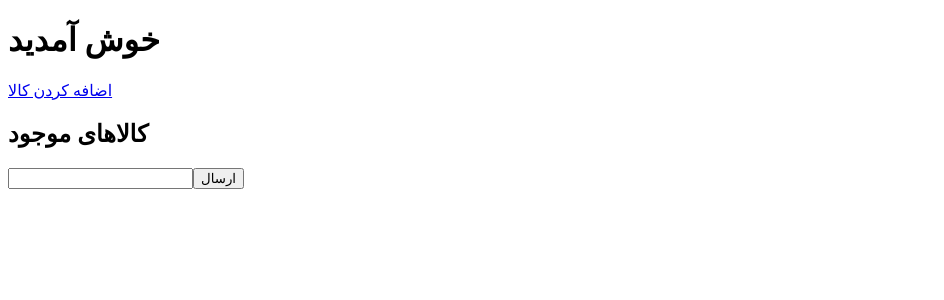
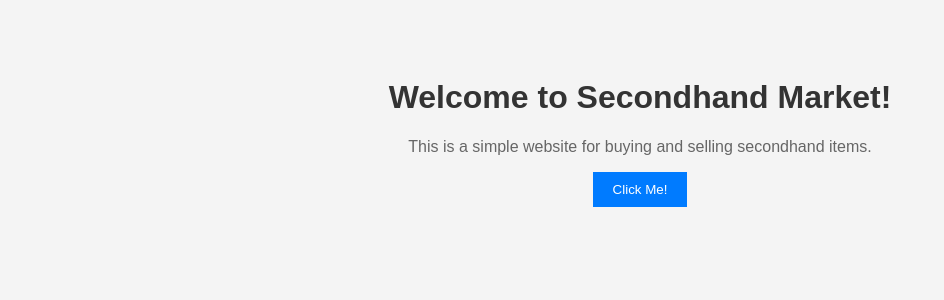
Before and after one commit to Drm20024/secondhand-market, a Flask app: template templates/index.html in a window 1280 px wide. Shown: the top 300 px of the page, without its empty margins (0-944 px from the left). Run offline with Flask 3, Linux system fonts and the light colour scheme; the template is opened without the code that fills it, so the values that code supplies are empty; some libraries are stand-ins or nearby versions.

Commit message:
توضیح تغییرات انجام‌شده

```diff
--- a/app.py
+++ b/app.py
@@ -1,60 +1,14 @@
-from flask import Flask, render_template, request, redirect, url_for, session
-from flask_socketio import SocketIO, send
+from flask import Flask, render_template
 
 app = Flask(__name__)
-app.secret_key = 'your_secret_key'
-socketio = SocketIO(app)
-
-# دیتابیس ساده برای ذخیره کاربران و کالاها
-users = {}
-items = []
 
 @app.route('/')
 def home():
-    if 'username' in session:
-        return render_template('index.html', items=items, username=session['username'])
-    return redirect(url_for('login'))
+    return render_template('index.html')
 
-@app.route('/login', methods=['GET', 'POST'])
-def login():
-    if request.method == 'POST':
-        username = request.form['username']
-        password = request.form['password']
-        if username in users and users[username] == password:
-            session['username'] = username
-            return redirect(url_for('home'))
-        return "نام کاربری یا رمز عبور اشتباه است"
-    return render_template('login.html')
-
-@app.route('/register', methods=['GET', 'POST'])
-def register():
-    if request.method == 'POST':
-        username = request.form['username']
-        password = request.form['password']
-        users[username] = password
-        return redirect(url_for('login'))
-    return render_template('register.html')
-
-@app.route('/add_item', methods=['GET', 'POST'])
-def add_item():
-    if 'username' not in session:
-        return redirect(url_for('login'))
-    if request.method == 'POST':
-        item_name = request.form['item_name']
-        item_description = request.form['item_description']
-        item_price = request.form['item_price']
-        items.append({
-            'name': item_name,
-            'description': item_description,
-            'price': item_price,
-            'seller': session['username']
-        })
-        return redirect(url_for('home'))
-    return render_template('add_item.html')
-
-@socketio.on('message')
-def handleMessage(msg):
-    send(msg, broadcast=True)
+@app.route('/about')
+def about():
+    return render_template('about.html')
 
 if __name__ == '__main__':
-    socketio.run(app, host='0.0.0.0', port=5000)
+    app.run(host='0.0.0.0', port=5000)
--- a/index.html
+++ b/index.html
@@ -2,9 +2,14 @@
      <html>
      <head>
          <title>Secondhand Market</title>
+         <link rel="stylesheet" href="{{ url_for('static', filename='styles.css') }}">
      </head>
      <body>
          <h1>Welcome to Secondhand Market!</h1>
          <p>This is a simple website for buying and selling secondhand items.</p>
+         <button onclick="showMessage()">Click Me!</button>
+         <a href="{{ url_for('about') }}">About Us</a> <!-- لینک به صفحه About -->
+         <a href="{{ url_for('contact') }}">Contact Us</a> <!-- لینک به صفحه Contact -->
+         <script src="{{ url_for('static', filename='script.js') }}"></script>
      </body>
      </html>
--- /dev/null
+++ b/static/script.js
@@ -0,0 +1,3 @@
+function showMessage() {
+         alert("Thanks for visiting Secondhand Market!");
+     }
--- /dev/null
+++ b/static/styles.css
@@ -0,0 +1,22 @@
+body {
+    font-family: Arial, sans-serif;
+    background-color: #f4f4f4;
+    text-align: center;
+    padding: 50px;
+}
+h1 {
+    color: #333;
+}
+p {
+    color: #666;
+}
+button {
+    background-color: #007bff;
+    color: white;
+    border: none;
+    padding: 10px 20px;
+    cursor: pointer;
+}
+button:hover {
+    background-color: #0056b3;
+}x
--- a/templates/index.html
+++ b/templates/index.html
@@ -1,39 +1,13 @@
 <!DOCTYPE html>
 <html>
 <head>
-    <title>فروشگاه کالاهای دست دوم</title>
+    <title>Secondhand Market</title>
+    <link rel="stylesheet" href="styles.css"> <!-- لینک به فایل CSS -->
 </head>
 <body>
-    <h1>خوش آمدید {{ username }}</h1>
-    <a href="{{ url_for('add_item') }}">اضافه کردن کالا</a>
-    <h2>کالاهای موجود</h2>
-    <ul>
-        {% for item in items %}
-        <li>
-            <strong>{{ item['name'] }}</strong><br>
-            {{ item['description'] }}<br>
-            قیمت: {{ item['price'] }}<br>
-            فروشنده: {{ item['seller'] }}
-        </li>
-        {% endfor %}
-    </ul>
-    <div id="chat">
-        <ul id="messages"></ul>
-        <input id="myMessage" autocomplete="off"><button onclick="sendMessage()">ارسال</button>
-    </div>
-    <script src="https://cdnjs.cloudflare.com/ajax/libs/socket.io/4.0.1/socket.io.js"></script>
-    <script>
-        var socket = io();
-        socket.on('message', function(msg) {
-            var li = document.createElement("li");
-            li.appendChild(document.createTextNode(msg));
-            document.getElementById("messages").appendChild(li);
-        });
-        function sendMessage() {
-            var message = document.getElementById("myMessage").value;
-            socket.send(message);
-            document.getElementById("myMessage").value = "";
-        }
-    </script>
+    <h1>Welcome to Secondhand Market!</h1>
+    <p>This is a simple website for buying and selling secondhand items.</p>
+    <button onclick="showMessage()">Click Me!</button> <!-- دکمه با تعامل JavaScript -->
+    <script src="script.js"></script> <!-- لینک به فایل JavaScript -->
 </body>
 </html>
```
Also changed, not shown: templates/about.html (added, +12 -0 lines). Lines whose indentation alone changed are shown as unchanged.
